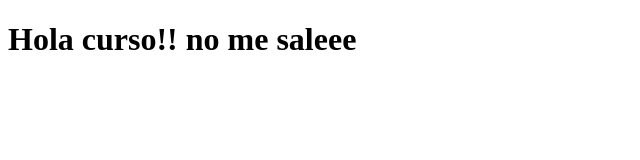
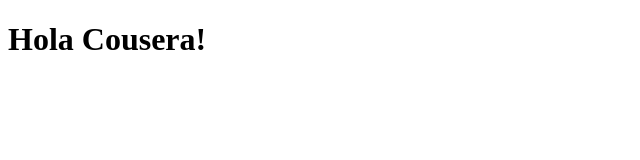
Before and after one commit to SeBass9/curso, a plain HTML site: page site/index.html in a window 1280 px wide. Shown: the whole page, without its empty margins (0-640 px from the left). Drawn offline with Linux system fonts and the light colour scheme.

Commit message:
Add files via upload

```diff
--- a/site/index.html
+++ b/site/index.html
@@ -1,9 +1,9 @@
 <!DOCTYPE html>
 <html>
 <head>
-	<title>Hola curso!</title>
+	<title>Hola Coursera!</title>
 </head>
 <body>
-<h1> Hola curso!!  no me saleee</h1>
+ <h1>Hola Cousera!</h1>
 </body>
 </html>
```
